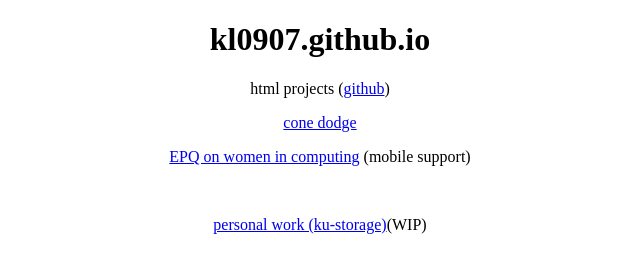
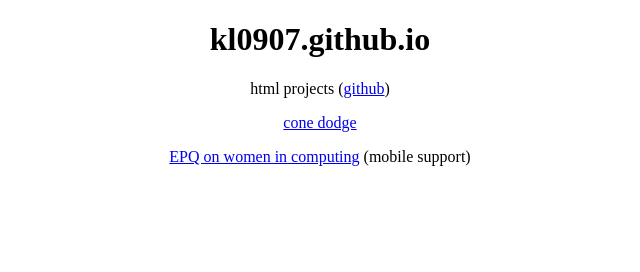
Before and after one commit to k-lin-k/k-lin-k.github.io, a plain HTML site: page index.html in a window 1280 px wide. Shown: the whole page, without its empty margins (320-960 px from the left). Drawn offline with Linux system fonts and the light colour scheme.

Commit message:
Update index.html

```diff
--- a/index.html
+++ b/index.html
@@ -18,6 +18,5 @@ p {
 <p></p>
 <p><a href="https://kl0907.github.io/extended-project-qualification">EPQ on women in computing</a> (mobile support)</p>
   <br>
-<p><a href="https://ku-storage.github.io/">personal work (ku-storage)</a>(WIP)</p>
 </body>
 </html>
```
